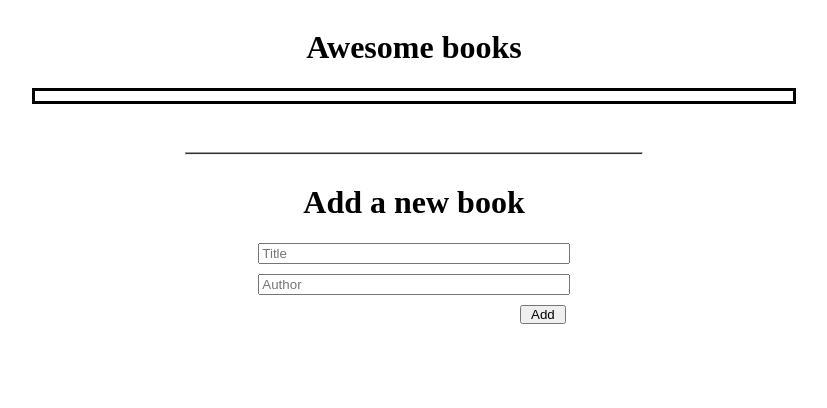
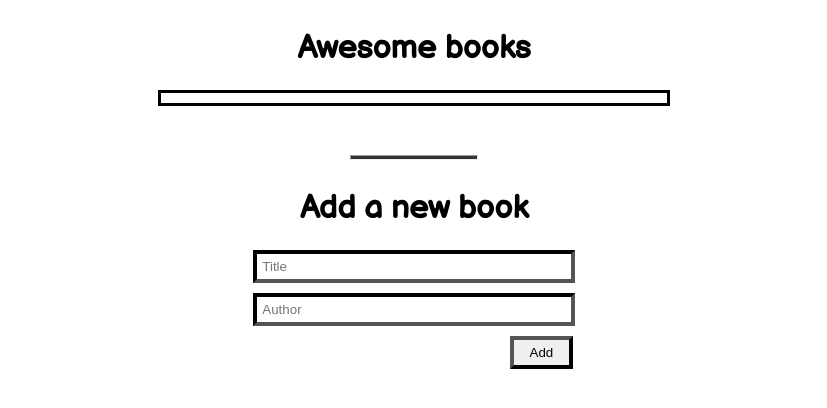
Before and after one commit to mutinhiri/AwesomeBooks, a website: page index.html in a window 1280 px wide. Shown: the whole page, without its empty margins (226-1053 px from the left). Drawn offline with Linux system fonts and the light colour scheme.

Commit message:
update style and fix linterrors

```diff
--- a/index.html
+++ b/index.html
@@ -5,6 +5,9 @@
   <meta http-equiv="X-UA-Compatible" content="IE=edge">
   <meta name="viewport" content="width=device-width, initial-scale=1.0">
   <link rel="stylesheet" href="style.css">
+  <link rel="preconnect" href="https://fonts.googleapis.com">
+  <link rel="preconnect" href="https://fonts.gstatic.com" crossorigin>
+  <link href="https://fonts.googleapis.com/css2?family=Balsamiq+Sans&display=swap" rel="stylesheet">
   <title>awesome books </title>
 </head>
 <body>
--- a/style.css
+++ b/style.css
@@ -1,6 +1,7 @@
 body {
-  font-family: ;
+  font-family: 'Balsamiq Sans', cursive;
 }
+
 .hide {
   display: none;
 }
@@ -22,11 +23,10 @@ p:nth-of-type(2) {
   flex-direction: row;
   justify-content: center;
   align-items: center;
-  width: 60%;
+  width: 40%;
   margin: 0;
   padding: 0;
   border: 3px solid;
-
 }
 
 .black-border {
@@ -73,6 +73,9 @@ p:nth-of-type(2) {
 .input-label {
   width: 40%;
   margin-bottom: 10px;
+  border-width: 4px;
+  border-color: black;
+  padding: 5px;
 }
 
 .button-content {
@@ -82,24 +85,26 @@ p:nth-of-type(2) {
   align-content: flex-end;
   margin: 0;
   padding: 0;
-  width: 40%;
+  width: 42%;
 }
 
 .add-buutton {
-  padding: 0;
   margin: 0;
-  width: 15%;
+  width: 20%;
+  border-width: 4px;
+  border-color: black;
+  padding: 5px;
 }
 
-#booklist :nth-of-type(odd){
+#booklist :nth-of-type(odd) {
   background-color: #ddd;
 }
 
 .underline {
-  width: 36%;
+  width: 10%;
   margin-top: 30px;
   font-weight: 600;
   font-style: italic;
-  height: 0.8px;
+  height: 3px;
   background-color: #333;
 }
```
